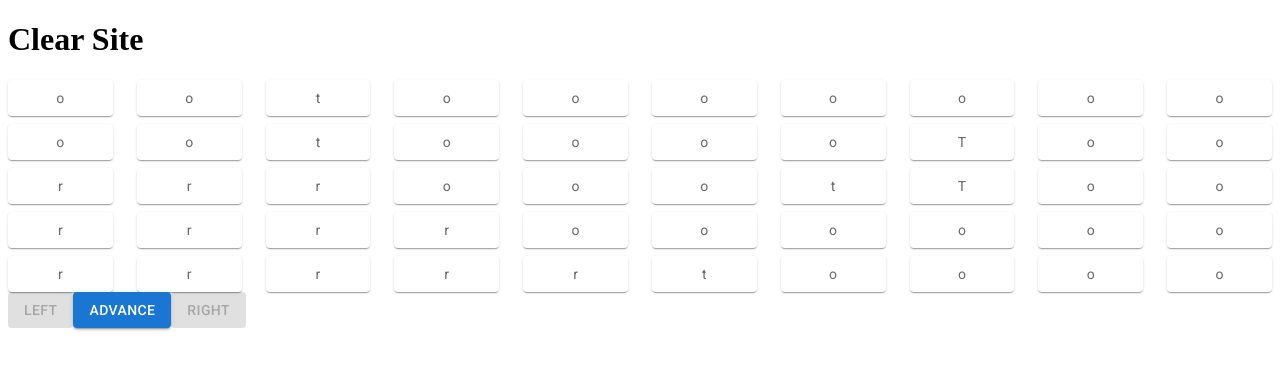
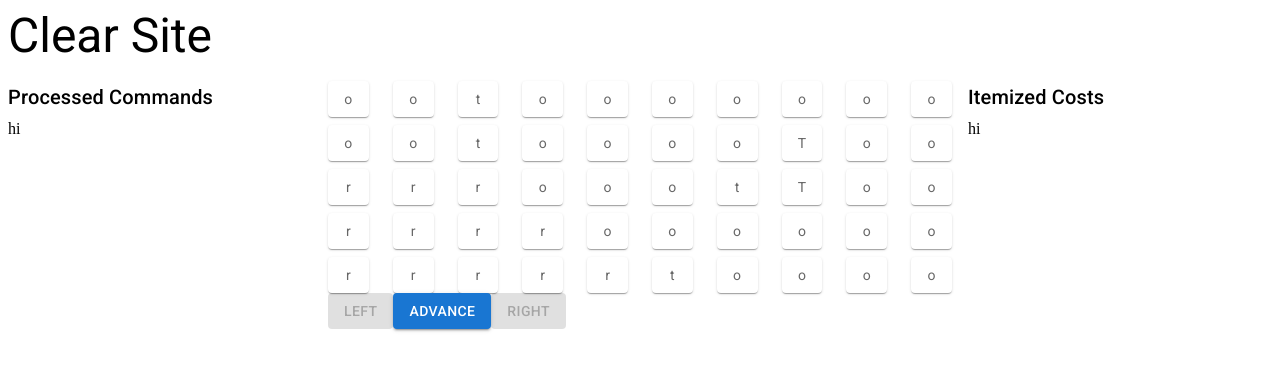
Before and after one commit to andrebuchanan/site-clearing-simulator-ashsingh, a React (Create React App) app: page / in a window 1280 px wide. Shown: the top 370 px of the page. Built offline with nearby package versions, Linux system fonts and the light colour scheme; the HTML template or start-up script is replaced by a standard one.

Commit message:
feat: Landing Page layout.

```diff
--- a/src/App.tsx
+++ b/src/App.tsx
@@ -4,7 +4,11 @@ import '@fontsource/roboto/500.css'
 import '@fontsource/roboto/700.css'
 import React from 'react'
 
-import { SiteMap } from './Components'
+import Box from '@mui/material/Box'
+import Grid from '@mui/material/Grid'
+import Typography from '@mui/material/Typography'
+
+import { ItemizedCosts, ProcessedCommands, SiteMap } from './Components'
 
 const data = [
   ['o', 'o', 't', 'o', 'o', 'o', 'o', 'o', 'o', 'o'],
@@ -17,8 +21,22 @@ const data = [
 function App() {
   return (
     <div className="App">
-      <h1>Clear Site</h1>
-      <SiteMap data={data} />
+      <Box sx={{ flexGrow: 1 }}>
+        <Typography variant="h3" component="div" gutterBottom>
+          Clear Site
+        </Typography>
+        <Grid container spacing={2}>
+          <Grid item xs={3}>
+            <ProcessedCommands />
+          </Grid>
+          <Grid item xs={6}>
+            <SiteMap data={data} />
+          </Grid>
+          <Grid item xs={3}>
+            <ItemizedCosts />
+          </Grid>
+        </Grid>
+      </Box>
     </div>
   )
 }
--- /dev/null
+++ b/src/Components/ItemizedCosts/ItemizedCosts.tsx
@@ -0,0 +1,15 @@
+import React from 'react'
+import Typography from '@mui/material/Typography'
+
+export function ItemizedCosts() {
+  return (
+    <>
+      <Typography variant="h6" component="div" gutterBottom>
+        Itemized Costs
+      </Typography>
+      <div>hi</div>
+    </>
+  )
+}
+
+export default ItemizedCosts
--- /dev/null
+++ b/src/Components/ProcessedCommands/ProcessedCommands.tsx
@@ -0,0 +1,15 @@
+import React from 'react'
+import Typography from '@mui/material/Typography'
+
+export function ProcessedCommands() {
+  return (
+    <>
+      <Typography variant="h6" component="div" gutterBottom>
+        Processed Commands
+      </Typography>
+      <div>hi</div>
+    </>
+  )
+}
+
+export default ProcessedCommands
--- a/src/Components/index.ts
+++ b/src/Components/index.ts
@@ -1,2 +1,4 @@
 // eslint-disable-next-line import/prefer-default-export
+export { default as ItemizedCosts } from './ItemizedCosts/ItemizedCosts'
+export { default as ProcessedCommands } from './ProcessedCommands/ProcessedCommands'
 export { default as SiteMap } from './SiteMap/SiteMap'
```
